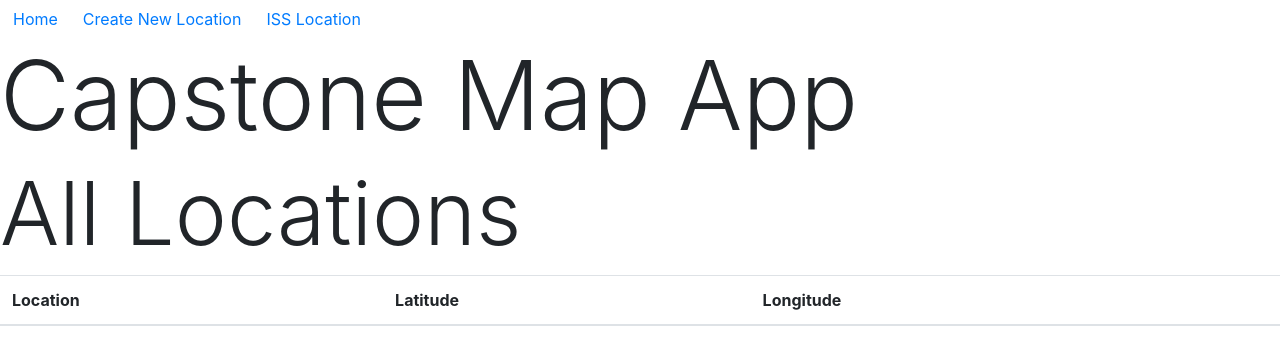
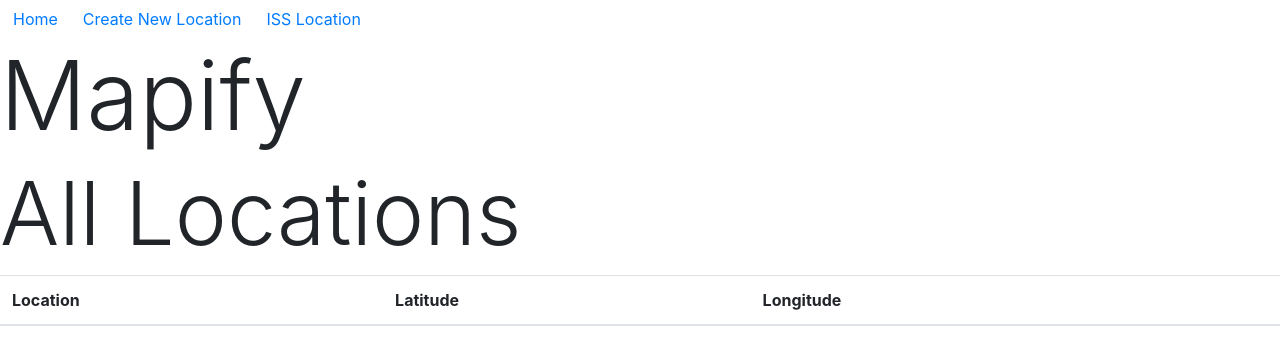
Before and after one commit to DymondJacob/mapify, a website: page client/index.html in a window 1280 px wide. Drawn offline with nearby package versions, Linux system fonts and the light colour scheme; some packages are replaced by stand-ins of ours; no server answers.

Commit message:
File update

```diff
--- a/client/views/all_places.html
+++ b/client/views/all_places.html
@@ -4,7 +4,7 @@
   <button type="button" class="btn btn-default"><a href="#/space_station">ISS Location</a></button>
 </div>
 
-<h1 class="display-1">Capstone Map App</h1>
+<h1 class="display-1">Mapify</h1>
 
 <div map-lazy-load="https://maps.google.com/maps/api/js"
   map-lazy-load-params="{{vm.googleMapsUrl}}">
```
Also changed, not shown: README.md.
